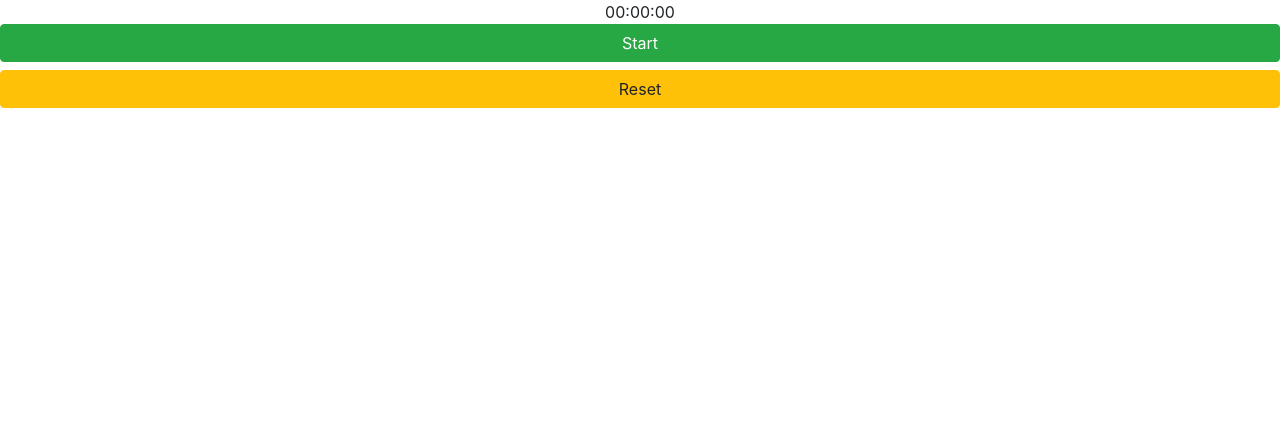
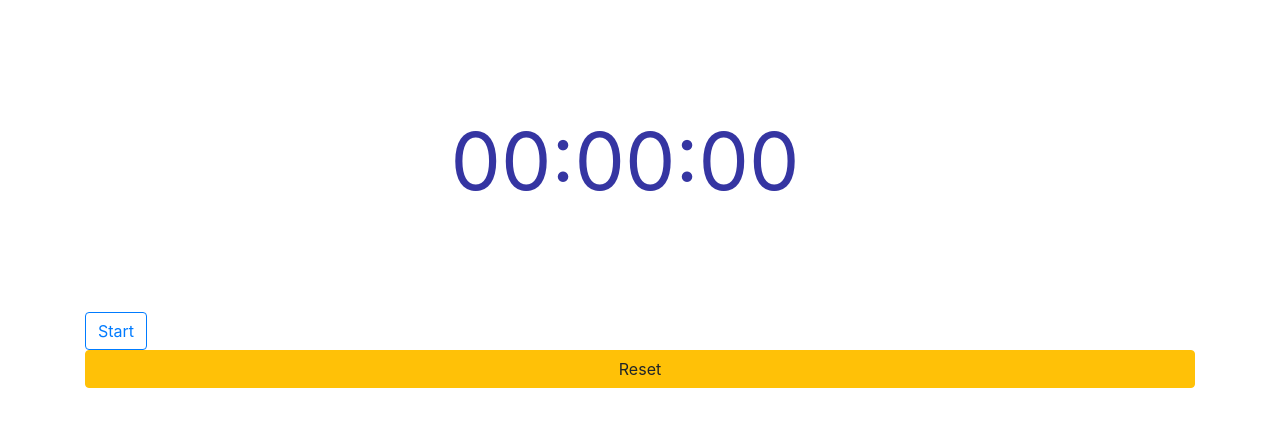
Before and after one commit to grlara9/react_stopwatch, a React (Create React App) app in the folder react-stopwatch/: page / in a window 1280 px wide. Shown: the top 426 px of the page. Built offline with nearby package versions, Linux system fonts and the light colour scheme.

Commit message:
edit app.css

```diff
--- a/react-stopwatch/src/App.css
+++ b/react-stopwatch/src/App.css
@@ -1,38 +1,29 @@
-.App {
-  text-align: center;
+* {
+  box-sizing: border-box;
 }
 
-.App-logo {
-  height: 40vmin;
-  pointer-events: none;
+body {
+  padding: 10px;
+  font-family: sans-serif;
+  background-color: #3535A2
+}
+.counter {
+  display: flex;
+  flex-wrap: wrap;
+  justify-content: center;
+  width: 70%;
+  margin: 100px auto;
+  padding: 10px;
+  background: white
 }
 
-@media (prefers-reduced-motion: no-preference) {
-  .App-logo {
-    animation: App-logo-spin infinite 20s linear;
-  }
+.counter .time {
+  margin-right: 30px;
 }
 
-.App-header {
-  background-color: #282c34;
-  min-height: 100vh;
-  display: flex;
-  flex-direction: column;
-  align-items: center;
-  justify-content: center;
-  font-size: calc(10px + 2vmin);
-  color: white;
+.counter .time-value {
+  padding: 1px;
+  font-size: 500%;;
+  color: #3535A2;
+  line-height: 1;
 }
-
-.App-link {
-  color: #61dafb;
-}
-
-@keyframes App-logo-spin {
-  from {
-    transform: rotate(0deg);
-  }
-  to {
-    transform: rotate(360deg);
-  }
-}
--- a/react-stopwatch/src/App.js
+++ b/react-stopwatch/src/App.js
@@ -5,7 +5,7 @@ import Stopwatch from './components/stopwatch.component'
 
 function App() {
   return (
-    <div className="App">
+    <div className="container">
       <Stopwatch />
     </div>
   );
--- a/react-stopwatch/src/components/stopwatch.component.js
+++ b/react-stopwatch/src/components/stopwatch.component.js
@@ -45,8 +45,14 @@ class Stopwatch extends Component{
 
         return (
             <div>
-                {hours}:{minutes}:{seconds}
-                <button  className={this.state.isRunning? "btn btn-danger btn-block": "btn btn-success btn-block"}
+                <div className="counter">
+                    <div className="time">
+                        <div className="time-value">
+                            {hours}:{minutes}:{seconds}
+                        </div>
+                    </div>
+                </div>
+                <button  className={this.state.isRunning? "btn btn-danger btn-block": "btn btn-outline-primary"}
                  onClick={this.handleStartStop}>{this.state.isRunning? "Stop":"Start"}
                  </button>
                 <button className="btn btn-warning btn-block" onClick={this.reset}>Reset</button>
```
